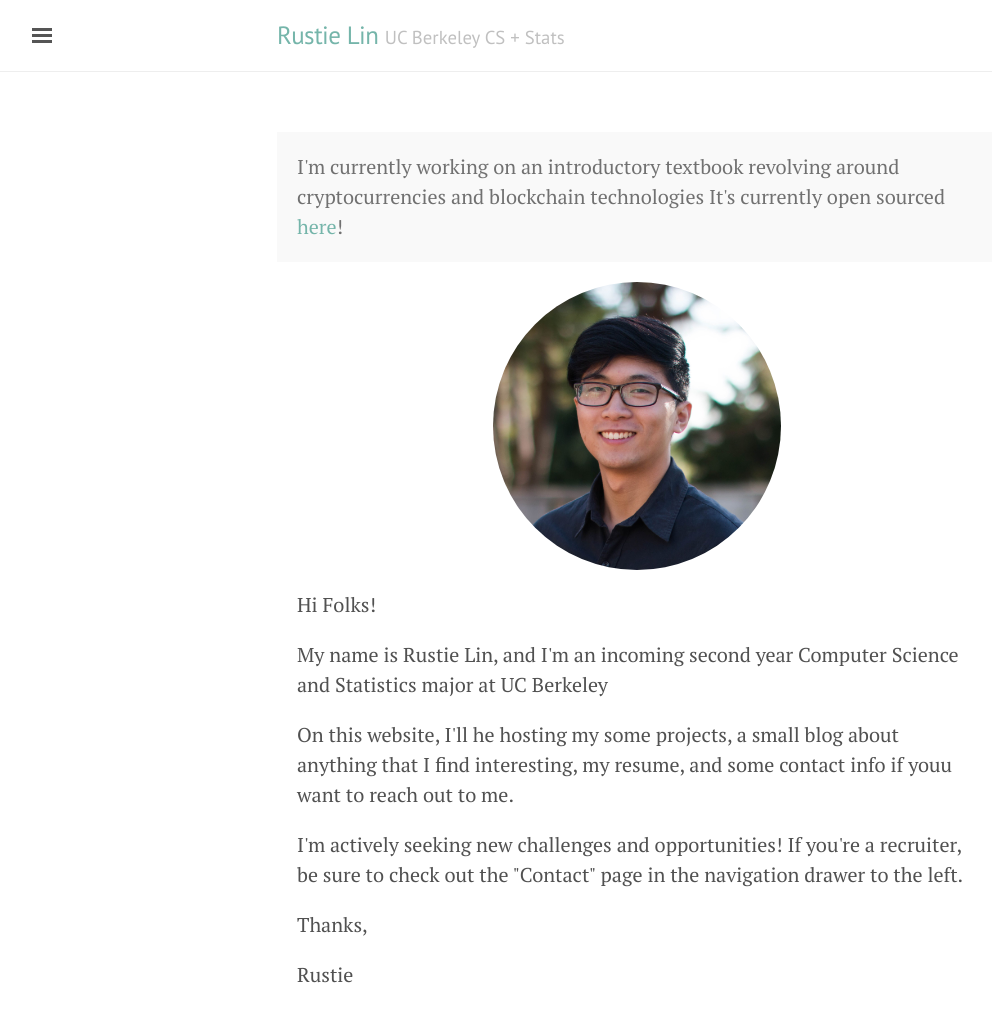
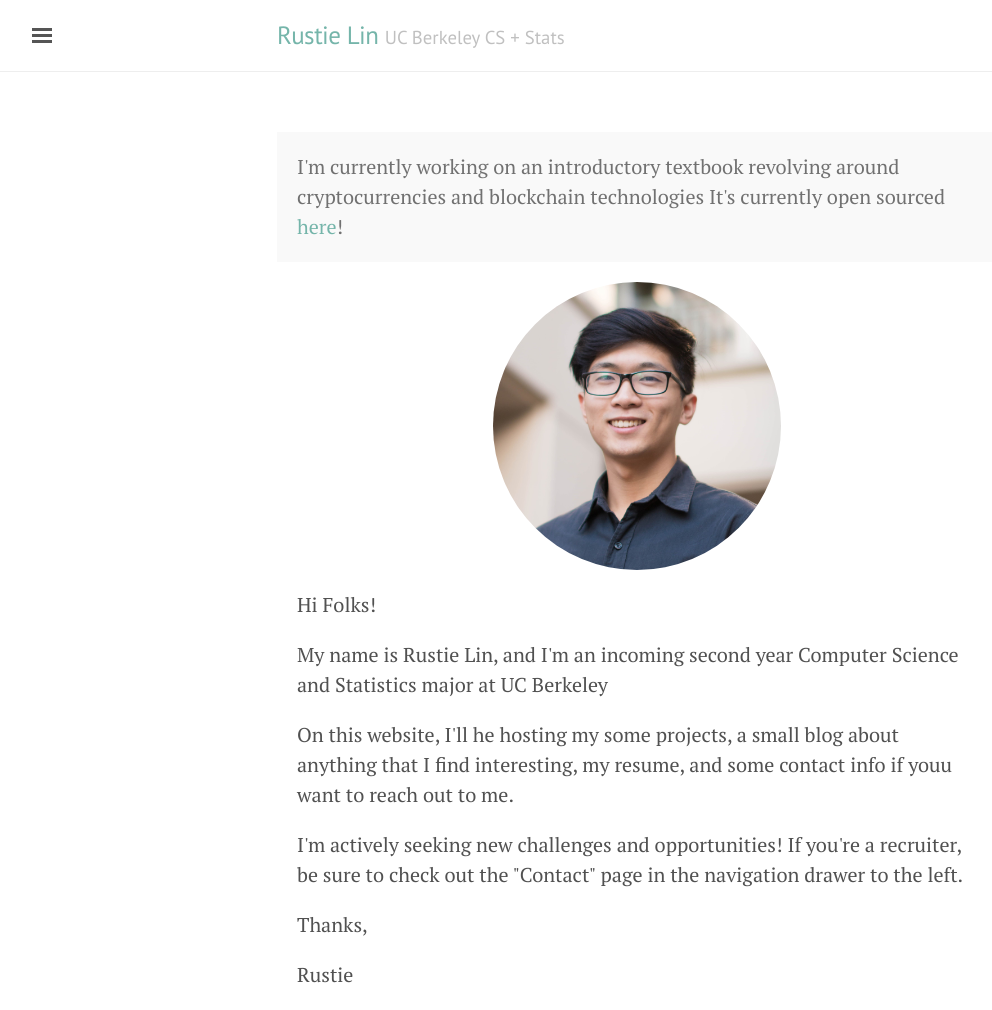
Before and after one commit to rustielin/rustielin.github.io, a Jekyll site: the page built from index.html, in a window 1280 px wide. Shown: the whole page, without its empty margins (3-995 px from the left). Built offline with Jekyll 4.4.1, drawn with Linux system fonts in a browser that asks for light colours; the list of posts is cut into pages by our own code.

Commit message:
changed pics

```diff
--- a/index.html
+++ b/index.html
@@ -7,7 +7,7 @@ title: Home
   I'm currently working on an introductory textbook revolving around cryptocurrencies and blockchain technologies It's currently open sourced <a href="https://github.com/rustielin/Blockchain-Notes">here</a>!
 </p>
 
-<img style="padding-left: 30%; padding-right: 30%; border-radius: 50%" src="res/img/prof_square.jpg"/>
+<img style="padding-left: 30%; padding-right: 30%; border-radius: 50%" src="res/img/prof2_square.jpg"/>
 
 <div id="main" role="main" class="container">
   <div>
```
Also changed, not shown: res/img/prof.jpg (deleted), res/img/prof2_square.jpg (added).
